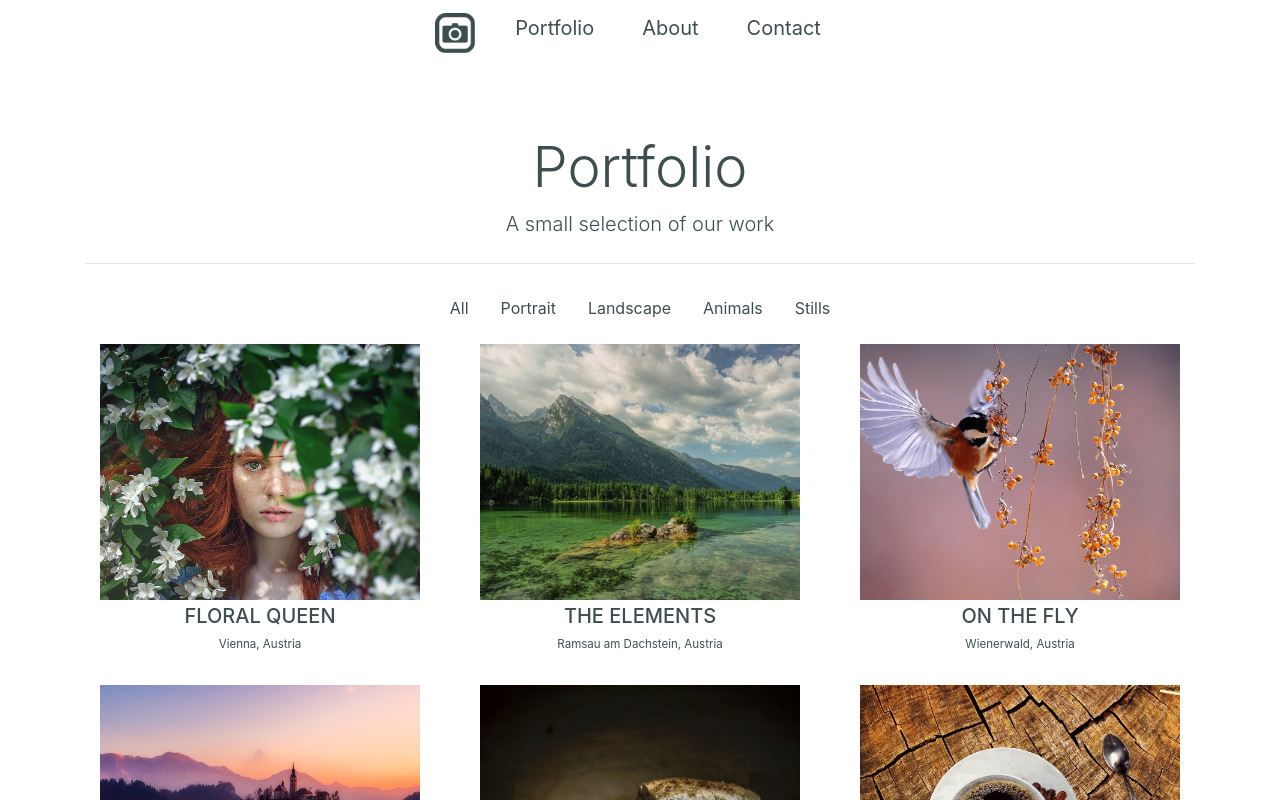
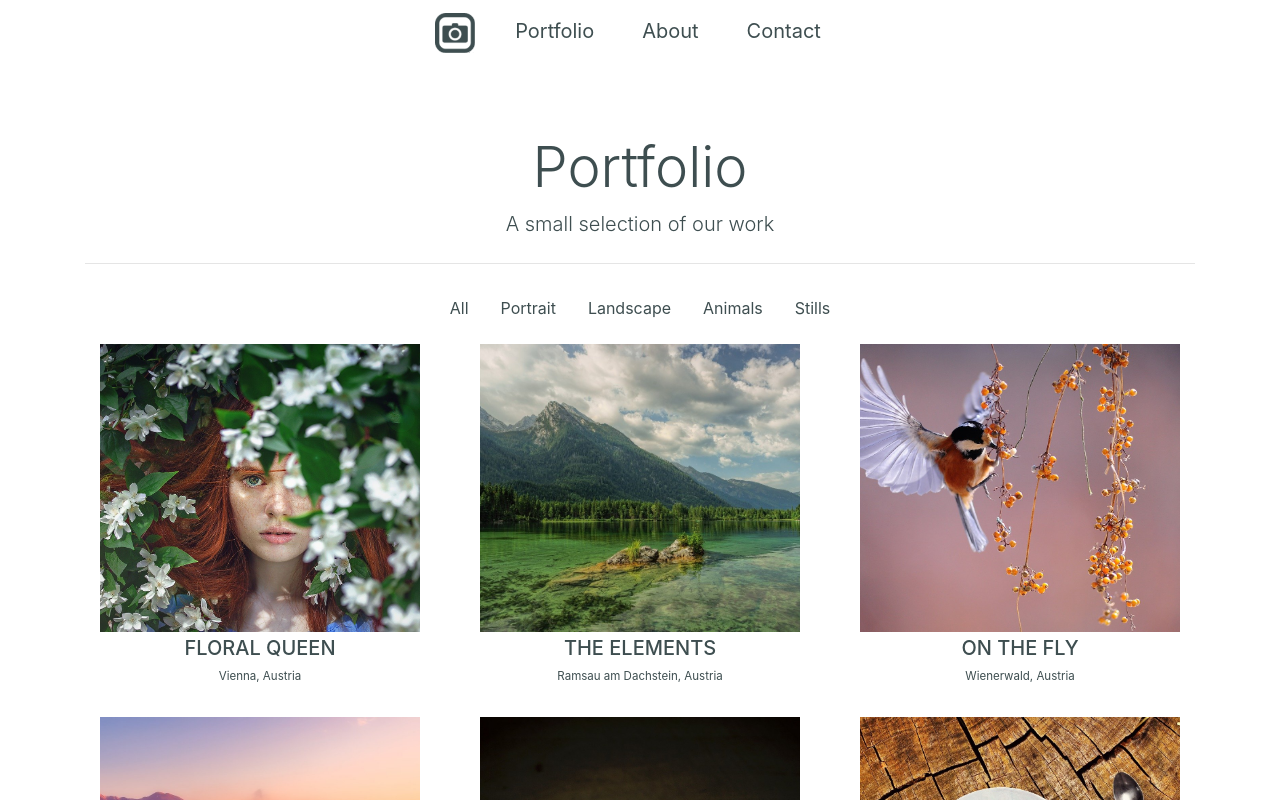
Before and after one commit to VeOb00/LMSCF-FrontEnd-TeamProject-Angular, an Angular app: page /portfolio in a window 1280 px wide. Shown: the top 800 px of the page. Built offline with nearby package versions, Linux system fonts and the light colour scheme.

Commit message:
navbar, hero, portfolio layout adjustments

```diff
--- a/src/app/home-page/home-page.component.scss
+++ b/src/app/home-page/home-page.component.scss
@@ -15,7 +15,7 @@ img {
 }
 
 .carousel {
-    margin-top: -80px;
+    margin-top: -90px;
     overflow: hidden;
 }
 
--- a/src/app/navbar/navbar.component.html
+++ b/src/app/navbar/navbar.component.html
@@ -1,32 +1,36 @@
 <div class="d-flex justify-content-center align-items-center text-center">
     <nav class="col-12 navbar navbar-expand-sm navbar-expand-lg px-5 pt-2 pb-4">
-        <a class="navbar-brand mb-1 d-block d-sm-none " [routerLink]="['/']" routerLinkActive="router-link-active" >
+        <a class="navbar-brand mb-1 d-block d-sm-none " [routerLink]="['/']" routerLinkActive="router-link-active">
             <img src="assets/img/logo/nav.png" alt="{{projectName}}" style="width:40px;">
         </a>
-        <button
-            class="navbar-toggler navbar-light"
-            type="button"
-            data-toggle="collapse"
-            data-target="#navbarNav"
-            aria-controls="navbarNav"
-            aria-expanded="false"
-            aria-label="Toggle navigation"
-            >
+        <button class="navbar-toggler navbar-light" type="button" data-toggle="collapse" data-target="#navbarNav"
+            aria-controls="navbarNav" aria-expanded="false" aria-label="Toggle navigation">
             <span class="navbar-toggler-icon"></span>
         </button>
         <div class="collapse navbar-collapse justify-content-center" id="navbarNav">
-            <ul class="navbar-nav">
-                <a class="navbar-brand mb-1" [routerLink]="['/']" routerLinkActive="router-link-active" >
-                    <img src="assets/img/logo/nav.png" alt="{{projectName}}" style="width:40px;">
-                </a>
-                <li class="nav-item">
-                <a class="nav-link mx-3 h5 font-weight-normal" [routerLink]="['/portfolio']" routerLinkActive="router-link-active">Portfolio</a>
+            <ul class="navbar-nav d-flex align-items-center">
+                <li class="nav-item d-none d-sm-block">
+                    <a class="navbar-brand mb-1" [routerLink]="['/']" routerLinkActive="router-link-active">
+                        <img src="assets/img/logo/nav.png" alt="{{projectName}}" style="width:40px;">
+                    </a>
                 </li>
                 <li class="nav-item">
-                <a class="nav-link mx-3 h5 font-weight-normal" [routerLink]="['/about']" routerLinkActive="router-link-active" >About</a>
+                    <a class="nav-link mx-3 h5 font-weight-normal" [routerLink]="['/portfolio']"
+                        routerLinkActive="router-link-active">Portfolio</a>
                 </li>
                 <li class="nav-item">
-                <a class="nav-link mx-3 h5 font-weight-normal" [routerLink]="['/contact']" routerLinkActive="router-link-active" >Contact</a>
+                    <a class="nav-link mx-3 h5 font-weight-normal" [routerLink]="['/about']"
+                        routerLinkActive="router-link-active">About</a>
+                </li>
+                <li class="nav-item">
+                    <a class="nav-link mx-3 h5 font-weight-normal" [routerLink]="['/contact']"
+                        routerLinkActive="router-link-active">Contact</a>
+                </li>
+                <li class="nav-item">
+                    <br>
+                </li>
+                <li class="nav-item">
+                    <br>
                 </li>
             </ul>
         </div>
--- a/src/app/portfolio-page/portfolio-page.component.scss
+++ b/src/app/portfolio-page/portfolio-page.component.scss
@@ -11,11 +11,19 @@ $bootstrap-xl: 1200px;
     object-fit: cover;
 
     @media (min-width: $bootstrap-sm) {
-      height: 35vw;
+      height: 25vw;
+    }
+
+    @media (min-width: $bootstrap-md) {
+        height: 30vw;
     }
 
     @media (min-width: $bootstrap-lg) {
-      height: 20vw;
+      height: 22.5vw;
+    }
+
+    @media(min-width: 1600px) {
+        height: 16vw;
     }
   }
 }
```
